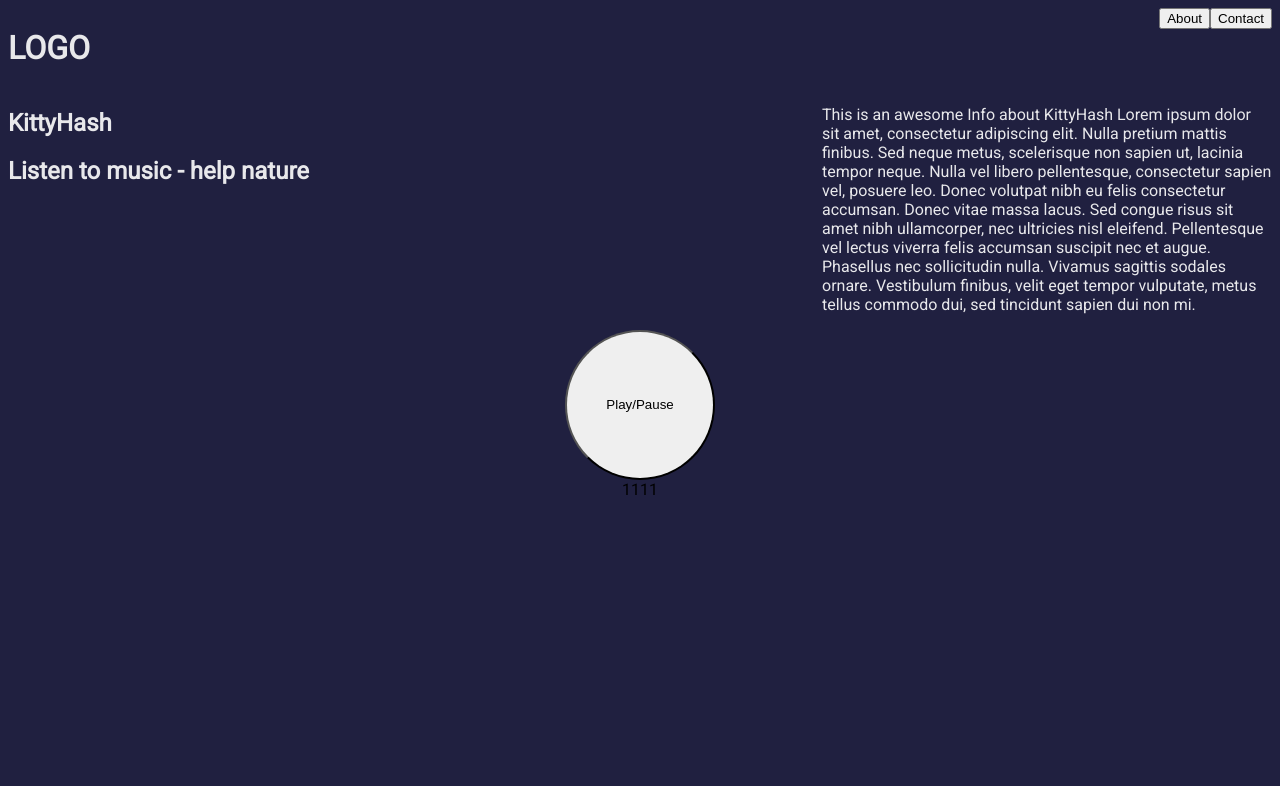
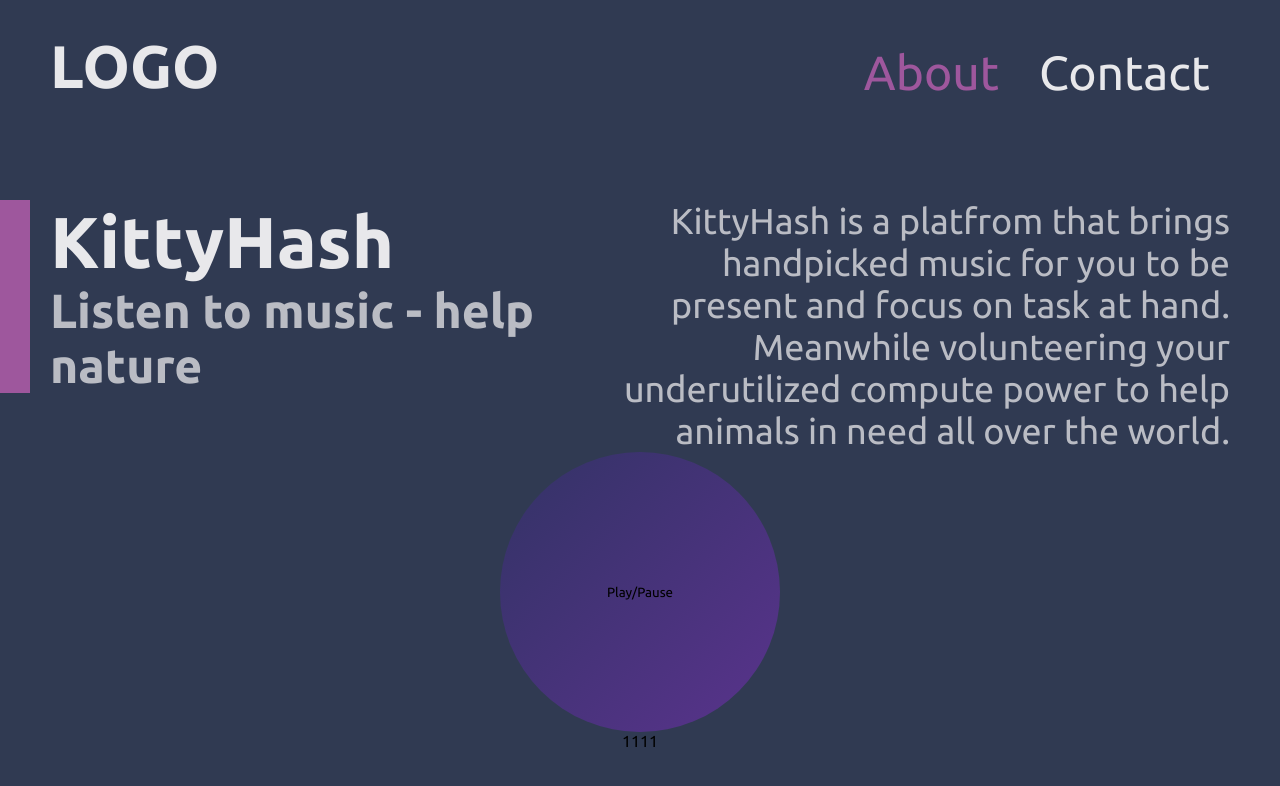
Before and after one commit to Nek0trkstr/KittyHashUI, a React (Create React App) app: page / in a window 1280 px wide. Shown: the top 786 px of the page. Built offline with nearby package versions, Linux system fonts and the light colour scheme.

Commit message:
Add styling

```diff
--- a/public/index.html
+++ b/public/index.html
@@ -4,7 +4,7 @@
     <meta charset="utf-8">
     <meta name="viewport" content="width=device-width, initial-scale=1">
     <link rel="shortcut icon" href="%PUBLIC_URL%/favicon.ico">
-    <link href="https://fonts.googleapis.com/css?family=Roboto&display=swap" rel="stylesheet">
+    <link href="https://fonts.googleapis.com/css?family=Ubuntu:400,700&display=swap" rel="stylesheet">
     <!--
       Notice the use of %PUBLIC_URL% in the tag above.
       It will be replaced with the URL of the `public` folder during the build.
@@ -16,7 +16,7 @@
     -->
     <title>React App</title>
   </head>
-  <body style="background-color: #202040;">
+  <body style="background-color: #303a52;">
     <div id="root"></div>
     <!--
       This HTML file is a template.
--- a/src/components/App.css
+++ b/src/components/App.css
@@ -1,9 +1,15 @@
 .App {
   width: 100%;
+  border: none;
+  padding: 0;
   margin: 0 auto;
-  font-family: 'Roboto', sans-serif;
+  font-family: 'Ubuntu', sans-serif;
   display: flex;
   flex-direction: column;
   flex-wrap: nowrap;
   align-items: center
 }
+
+body {
+  margin: 0;
+}
--- a/src/components/App.js
+++ b/src/components/App.js
@@ -6,16 +6,29 @@ import Counter from './Counter'
 import './App.css';
 
 class App extends Component {
+  constructor(){
+    super();
+    this.state = {
+      textToDisplay: 'about'
+    };
+    this.menuClick = this.menuClick.bind(this);
+  }
   render() {
     return (
       <div className="App">
-        <NavBar />
-        <Info />
+        <NavBar handleMenuClick={this.menuClick}/>
+        <Info textToDisplay={this.state.textToDisplay}/>
         <Player />
         <Counter />
       </div>
     );
   }
+
+  menuClick(i_TextToDisplay){
+    this.setState((prevState) => {
+      return {textToDisplay: i_TextToDisplay};
+    })
+  }
 }
 
 export default App;
--- /dev/null
+++ b/src/components/Branding.css
@@ -0,0 +1,3 @@
+#brandName {
+    font-size: 72px;
+}
--- a/src/components/Branding.js
+++ b/src/components/Branding.js
@@ -1,4 +1,5 @@
 import React from 'react';
+import './Branding.css';
 
 class Branding extends React.Component{
     render() {
@@ -6,7 +7,7 @@ class Branding extends React.Component{
             <div id="brand">
                 <h1>LOGO</h1>
                 <div>
-                    <h2>KittyHash</h2>
+                    <h2 id="brandName">KittyHash</h2>
                     <h2>Listen to music - help nature</h2>
                 </div>
             </div>
--- a/src/components/Info.css
+++ b/src/components/Info.css
@@ -3,5 +3,50 @@
     display: flex;
     flex-direction: row;
     justify-content: space-between;
-    width: 100%
+    align-items: flex-start;
+    width: 100%;
 }
+
+#brandInfo{
+    border-left: 30px solid #9e579d;
+    align-self: flex-start;
+}
+
+#brandName {
+    font-size: 72px;
+    margin: 0 0 0 20px;
+}
+
+#brandSlogan {
+    font-size: 48px;
+    opacity: 0.75;
+    margin: 0 0 0 20px;
+}
+
+#aboutText {
+    width: 750px;
+    font-size: 36px;
+    opacity: 0.75;
+    margin: 0 50px 0 0;
+}
+
+#aboutText p {
+    margin: 0;
+    text-align: right;
+    animation: 1.2s ease-in 0s fadein;
+}
+
+@keyframes fadeInOut {
+    0% {
+      opacity: 0;
+    }
+
+    100% {
+      opacity: 1;
+    }
+  }
+
+@keyframes fadein {
+    from { opacity: 0; }
+    to { opacity: 1; }
+}
--- a/src/components/Info.js
+++ b/src/components/Info.js
@@ -1,18 +1,24 @@
 import React, {Component} from 'react'
 import './Info.css'
 class Info extends Component {
+
+    constructor(){
+        super();
+        this.activeButtonToElement = {
+            'about':    <p>KittyHash is a platfrom that brings handpicked music for you to be present and focus on task at hand.
+                        <br/>Meanwhile volunteering your underutilized compute power to help animals in need all over the world.</p>,
+            'contact':  <p>Yo yo contact me!!!</p>
+        }
+    }
     render() {
         return(
             <div id="Info">
-                <div>
-                    <h2>KittyHash</h2>
-                    <h2>Listen to music - help nature</h2>
+                <div id="brandInfo">
+                    <h2 id="brandName">KittyHash</h2>
+                    <h2 id="brandSlogan">Listen to music - help nature</h2>
                 </div>
-                <div style={{width:450}}>
-                    <p>
-                        This is an awesome Info about KittyHash
-                        Lorem ipsum dolor sit amet, consectetur adipiscing elit. Nulla pretium mattis finibus. Sed neque metus, scelerisque non sapien ut, lacinia tempor neque. Nulla vel libero pellentesque, consectetur sapien vel, posuere leo. Donec volutpat nibh eu felis consectetur accumsan. Donec vitae massa lacus. Sed congue risus sit amet nibh ullamcorper, nec ultricies nisl eleifend. Pellentesque vel lectus viverra felis accumsan suscipit nec et augue. Phasellus nec sollicitudin nulla. Vivamus sagittis sodales ornare. Vestibulum finibus, velit eget tempor vulputate, metus tellus commodo dui, sed tincidunt sapien dui non mi.
-                    </p>
+                <div id="aboutText">
+                    {this.activeButtonToElement[this.props.textToDisplay]}
                 </div>
             </div>
         )
--- a/src/components/NavBar.css
+++ b/src/components/NavBar.css
@@ -1,7 +1,35 @@
 .NavBar{
     color: #e8e8eb;
+    height: 100px;
     display: flex;
     flex-direction: row;
+    align-items: flex-end;
     justify-content: space-between;
     width: 100%;
+    margin: 0 0 100px 0;
 }
+
+.NavBar h1 {
+    margin: 0 0 0 50px;
+    font-size: 60px;
+}
+
+#navButtons {
+    margin: 0 50px 0 0;
+}
+
+#navButtons button{
+    color: inherit;
+    background: none;
+    border: none;
+    margin: 0 20px;
+    padding: 0;
+    cursor: pointer;
+    font-family: inherit;
+    font-size: 48px;
+}
+
+#navButtons button:focus{
+    color:#9e579d;
+    outline:0;
+}
--- a/src/components/NavBar.js
+++ b/src/components/NavBar.js
@@ -1,16 +1,15 @@
 import React, {Component} from 'react';
-import Branding from './Branding';
+
 import './NavBar.css'
-import Info from './Info';
 
 class NavBar extends Component {
     render(){
         return(
             <div className="NavBar">
                 <h1>LOGO</h1>
-                <div>
-                    <button>About</button>
-                    <button>Contact</button>
+                <div id="navButtons">
+                    <button  autofocus="true" onClick={() => this.props.handleMenuClick('about')}>About</button>
+                    <button onClick={() => this.props.handleMenuClick('contact')}>Contact</button>
                 </div>
             </div>
 
--- a/src/components/Player.css
+++ b/src/components/Player.css
@@ -4,6 +4,28 @@
 
 #playButton {
     border-radius: 50%;
-    height: 150px;
-    width: 150px;
+    height: 280px;
+    width: 280px;
+    background: linear-gradient(-45deg, #ff9999, #996699, #663399, #333366);
+    background-size: 400% 400%;
+    position: relative;
+    border: none;
+    font-family: inherit;
 }
+
+#playButton:focus {
+    outline: 0;
+    animation: playMusic 10s ease-in-out;
+}
+
+@keyframes playMusic {
+    0% {
+        background-position: 0 50%;
+    }
+    50% {
+        background-position: 100% 50%;
+    }
+    100% {
+        background-position: 0 50%;
+    }
+}
```
